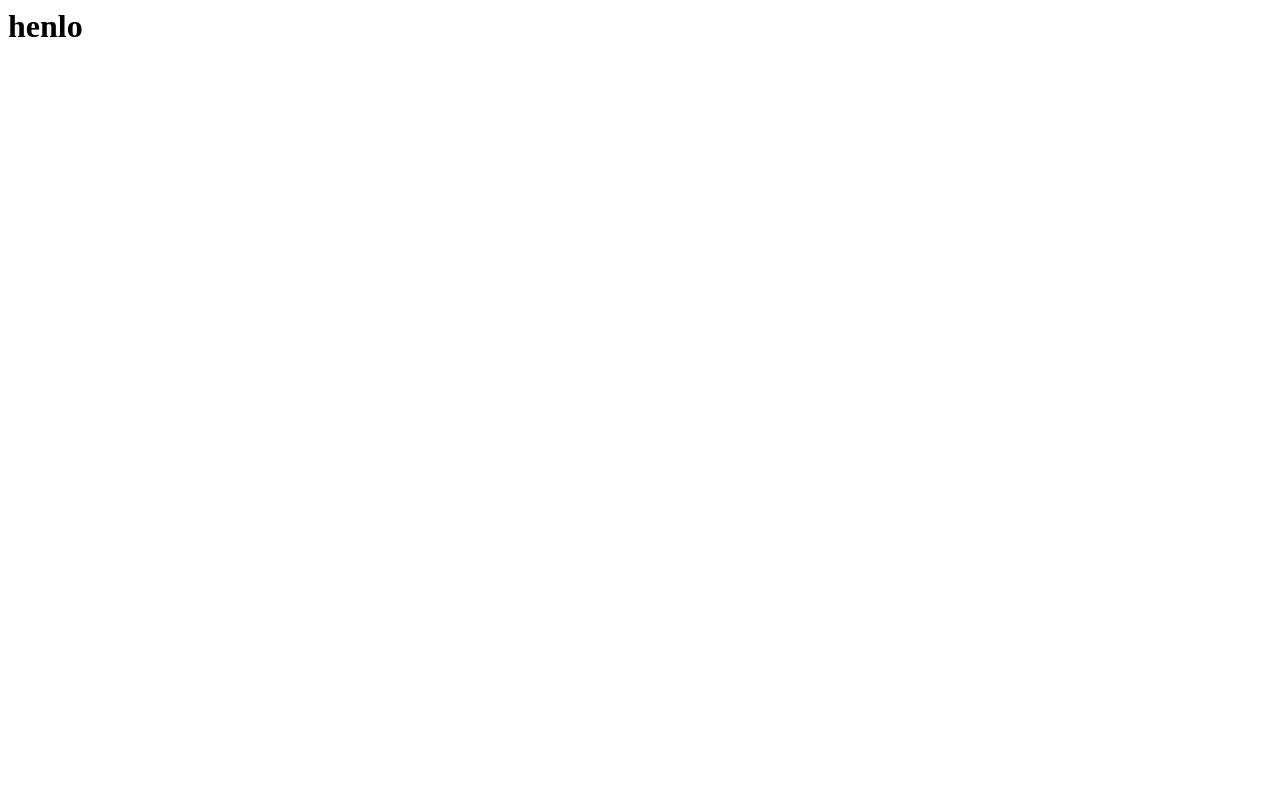
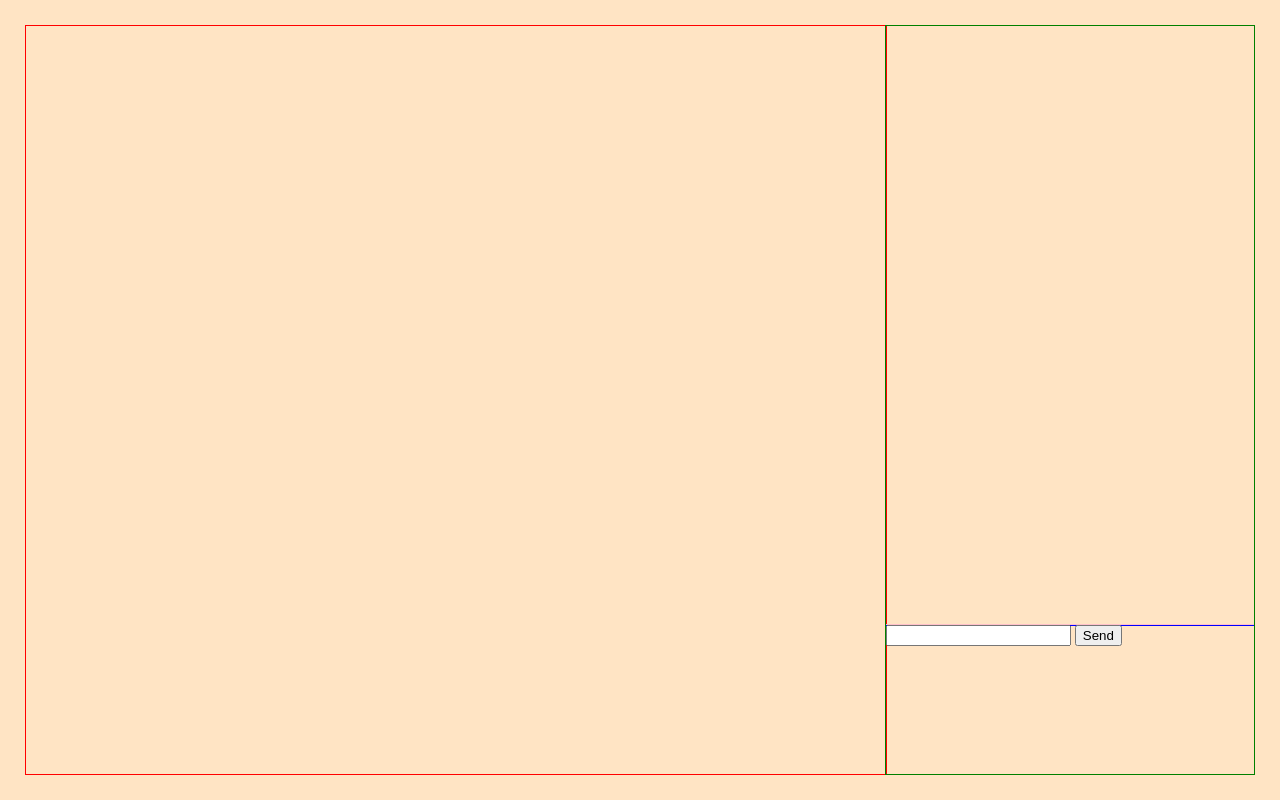
Before and after one commit to gchak17/patzerchess, a website: page room.html in a window 1280 px wide. Drawn offline with Linux system fonts and the light colour scheme.

Commit message:
starting code of game chat

```diff
--- a/index.js
+++ b/index.js
@@ -7,7 +7,7 @@ const ws = require("express-ws")(app);
 
 let rooms = {};
 
-app.get("/", (req, res) => {
+app.get("/*", (req, res) => {
   res.sendFile(path.join(__dirname + "/index.html"));
 });
 
@@ -33,6 +33,10 @@ app.ws("/room/:id", (ws, req) => {
           rooms[id]["player2"] = ws;
         }
         break;
+      case "message":
+        rooms[id]["player1"].send(JSON.stringify(message));
+        rooms[id]["player2"].send(JSON.stringify(message));
+        break;
       default:
         break;
     }
--- a/room.html
+++ b/room.html
@@ -1,5 +1,82 @@
-<h1>henlo</h1>
+<!DOCTYPE html>
+<html>
+  <head>
+    <style>
+      html {
+        box-sizing: border-box;
+      }
+
+      *,
+      *:before,
+      *:after {
+        box-sizing: inherit;
+      }
+
+      html,
+      body {
+        margin: 0;
+        height: 100%;
+      }
+
+      body {
+        display: flex;
+      }
+
+      #room-container {
+        display: flex;
+        flex: 1;
+        padding: 2%;
+        background-color: bisque;
+        outline: 1px solid black;
+      }
+
+      #game-container {
+        outline: 1px solid red;
+        flex: 7;
+      }
+
+      #chat-container {
+        outline: 1px solid green;
+        flex: 3;
+        display: flex;
+        flex-direction: column;
+      }
+
+      #messages-container {
+        flex: 8;
+        outline: 1px solid blue;
+        overflow-y: scroll;
+      }
+
+      #send-container {
+        flex: 2;
+        outline: 1px solid pink;
+      }
+    </style>
+  </head>
+  <body>
+    <div id="room-container">
+      <div id="game-container"></div>
+      <div id="chat-container">
+        <div id="messages-container"></div>
+        <form id="send-container">
+          <input type="text" id="message-input" />
+          <button type="submit" id="send-button">Send</button>
+        </form>
+      </div>
+    </div>
+  </body>
   <script>
+    const messageForm = document.getElementById("send-container");
+    const messageInput = document.getElementById("message-input");
+    const messageContainer = document.getElementById("messages-container");
+
+    function appendMessage(message) {
+      const messageElement = document.createElement("div");
+      messageElement.innerText = message;
+      messageContainer.append(messageElement);
+    }
+
     const socket = new WebSocket(
       `ws://localhost:3000${window.location.pathname}`
     ); //new WebSocket(window.location.protocol === "https:" ? "wss:" : "ws:" + "//" + window.location.hostname + "");
@@ -10,6 +87,16 @@
     };
 
     socket.onmessage = (e) => {
-    console.log("Message from server:", event.data);
+      if (!e.data) return;
+      let message = JSON.parse(e.data);
+      appendMessage(message.message);
     };
+
+    messageForm.addEventListener("submit", (e) => {
+      e.preventDefault();
+      let message = { type: "message", message: messageInput.value };
+      socket.send(JSON.stringify(message));
+      messageInput.value = "";
+    });
   </script>
+</html>
```
Lines whose indentation alone changed are shown as unchanged.
